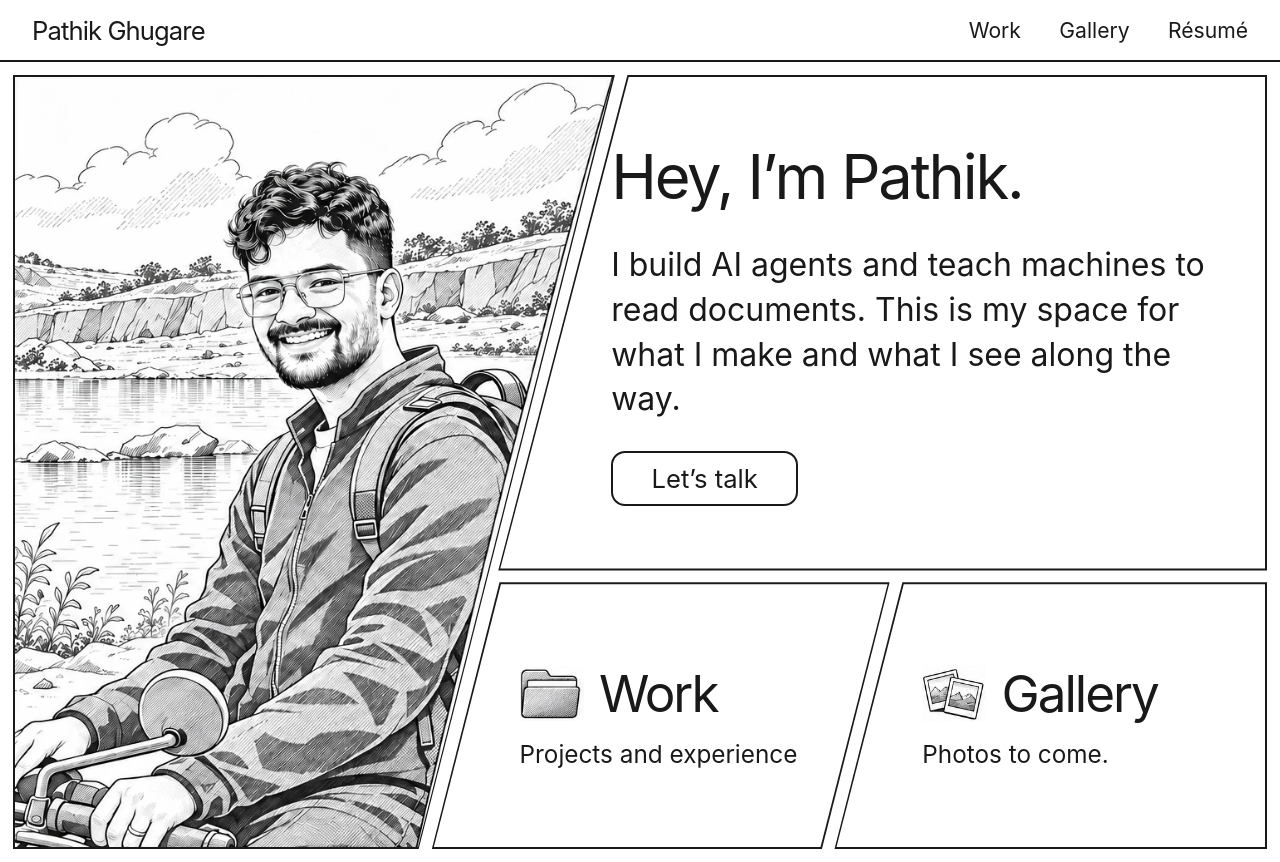
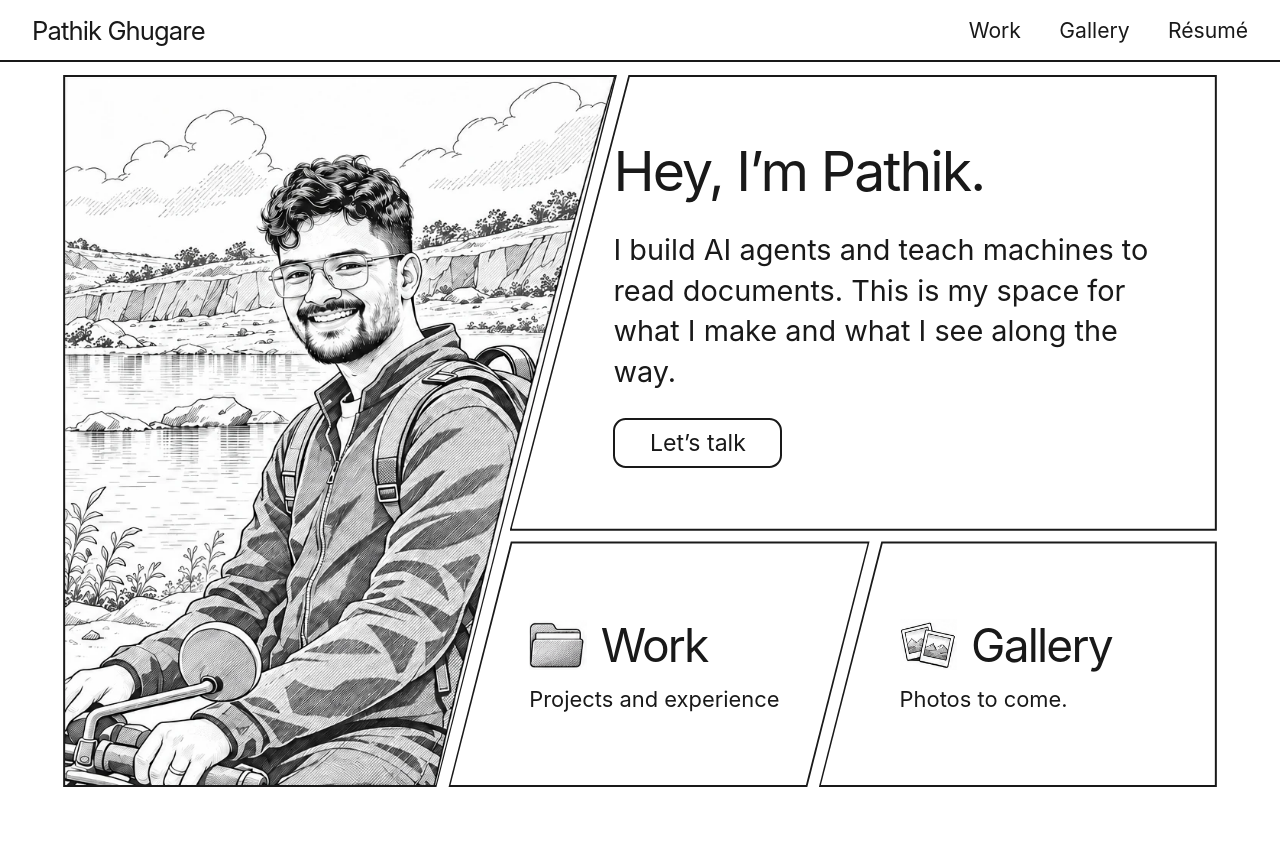
Before and after one commit to pathikg/pathikg.github.io, a plain HTML site: page index.html in a window 1280 px wide. After the commit the page ends 800 px from the top, so only its background shows below. Drawn offline with Linux system fonts and the light colour scheme.

Commit message:
Fit the homepage spread below the navbar on shorter screens

```diff
--- a/index.html
+++ b/index.html
@@ -6,12 +6,13 @@
   <title>Pathik Ghugare</title>
   <link rel="stylesheet" href="manga.css">
 </head>
-<body>
+<body class="home">
 <a class="skip" href="#main">Skip to content</a>
 <header class="masthead">
   <a class="brand" href="index.html">Pathik Ghugare</a>
   <nav aria-label="Main navigation"><a href="work.html">Work</a> <a href="gallery.html">Gallery</a> <a href="resume.html">Résumé</a></nav>
 </header>
+<div class="home-canvas">
 <main class="spread" id="main">
   <div class="portrait"><img src="art/pathik-riding.webp" alt="Manga portrait of Pathik smiling on his motorcycle beside a lake." width="720" height="926"></div>
   <section class="intro panel">
@@ -30,5 +31,6 @@
     <span>Photos to come.</span>
   </a>
 </main>
+</div>
 </body>
 </html>
--- a/manga.css
+++ b/manga.css
@@ -154,6 +154,32 @@ nav a[aria-current], .masthead a:hover { text-decoration: underline; }
 .empty-gallery img { width: 4rem; }
 .resume header { display: flex; align-items: baseline; justify-content: space-between; }
 .resume object { display: block; width: 100%; height: 78vh; border: 1px solid #777; }
+/* Scale the complete desktop spread into the space left below navigation. */
+@media (min-width: 701px) {
+  .home {
+    height: 100dvh;
+    min-height: 23rem;
+    display: grid;
+    grid-template-rows: auto minmax(0, 1fr);
+  }
+  .home-canvas {
+    margin: clamp(.5rem, 1vw, 1rem);
+    container-type: size;
+    display: grid;
+    justify-items: center;
+    align-items: start;
+  }
+  .spread {
+    width: min(100cqw, calc(100cqh * 1500 / 926));
+    container-type: inline-size;
+    margin: 0;
+  }
+  .intro h1 { font-size: clamp(1.6rem, 4.8cqw, 4.85rem); }
+  .intro p { font-size: clamp(1rem, 2.5cqw, 2.5rem); }
+  .talk { font-size: clamp(1rem, 2cqw, 2rem); }
+  .tile { font-size: clamp(.95rem, 1.9cqw, 1.9rem); }
+  .tile-name { font-size: clamp(1.45rem, 4cqw, 4rem); }
+}
 @media (max-width: 700px) {
   .spread { aspect-ratio: auto; display: grid; grid-template-columns: 1fr 1fr; gap: .65rem; }
   .portrait, .panel { position: relative; inset: auto; }
```
